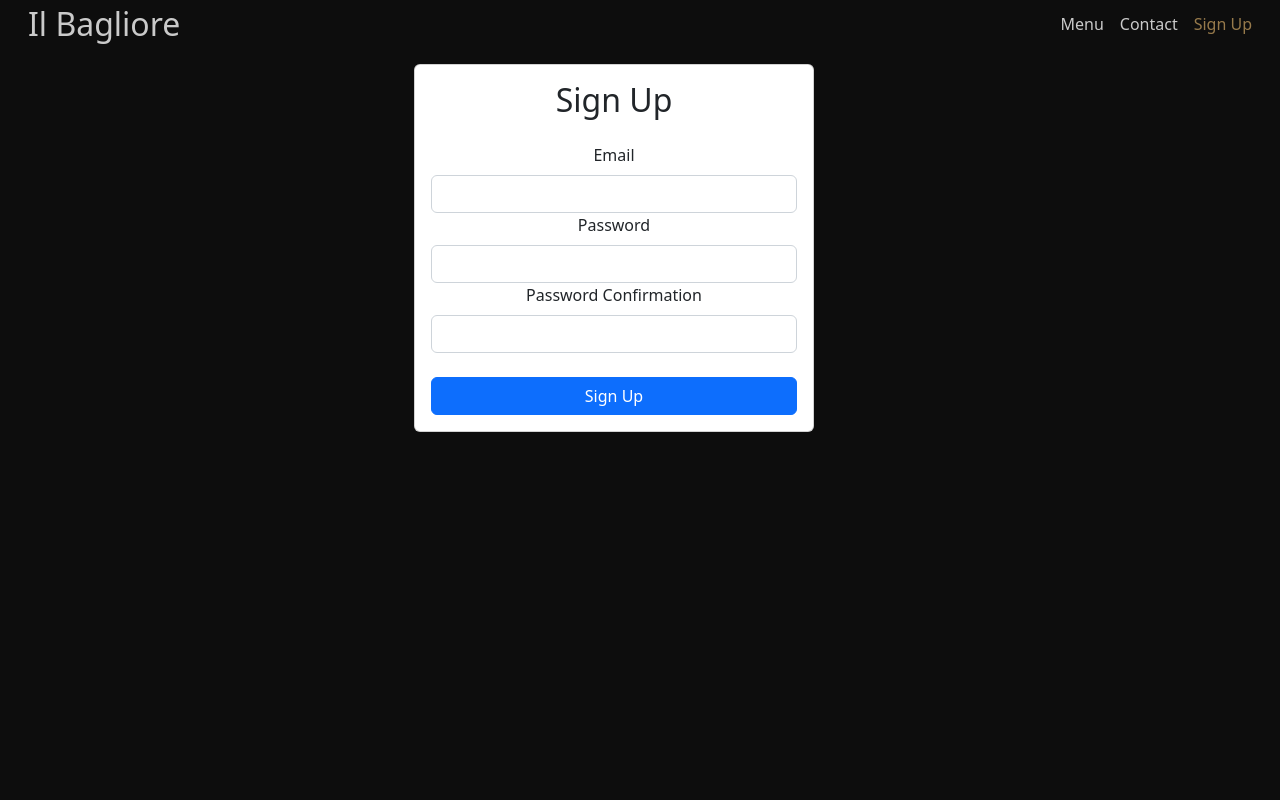
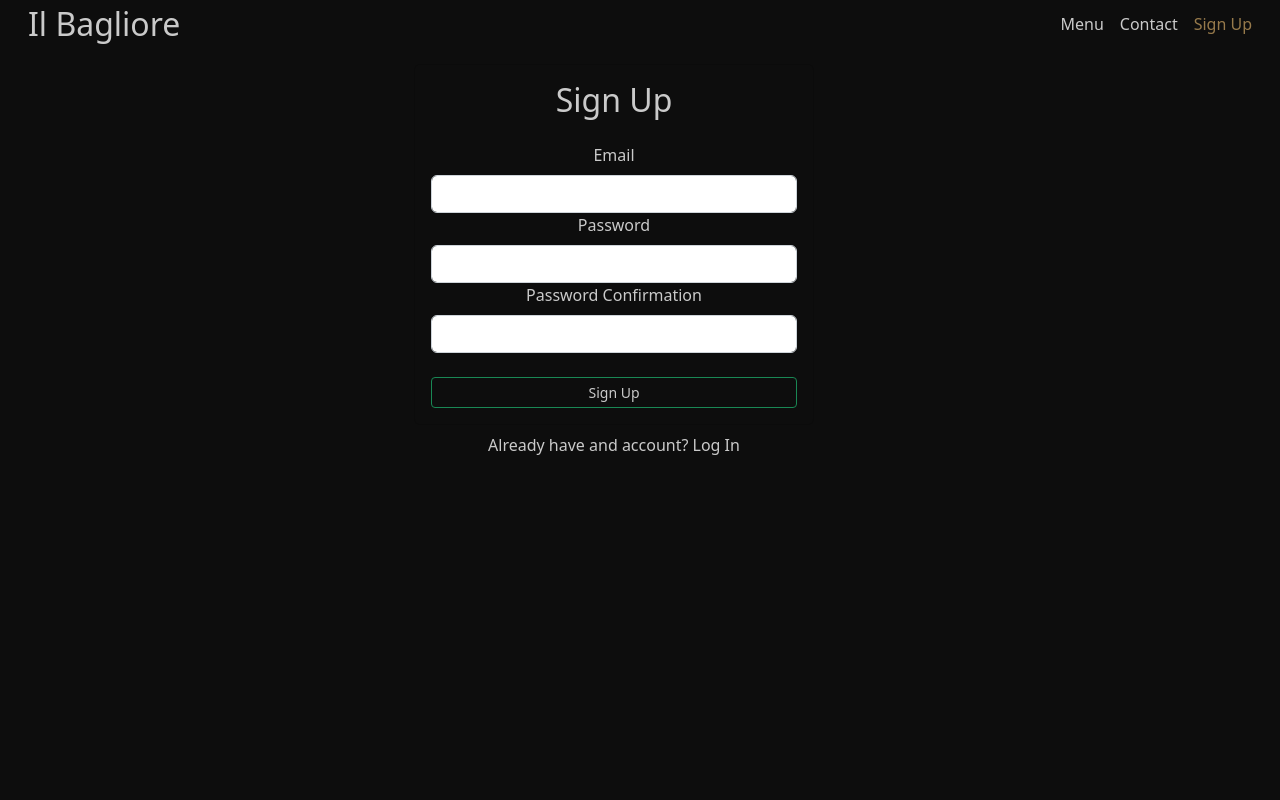
Before and after one commit to legg2710/shopping-cart-app, a React (Create React App) app in the folder cart/: page /signup in a window 1280 px wide. Shown: the top 800 px of the page. Built offline with nearby package versions, Linux system fonts and the light colour scheme.

Commit message:
Signup.js Update
css fixes on signup button and login div

```diff
--- a/cart/src/components/Signup.js
+++ b/cart/src/components/Signup.js
@@ -12,32 +12,33 @@ export default function Signup() {
         <Container className="d-flex align-times-center justify-content-center" style={{ minHeight: "100vh" }}>
 
             <div className="w-100" style={{ maxWidth: "400px" }}>
-            <Card>
+                <Card className='body'>
                     <Card.Body>
-                    <h2 className='text-center mb-4'>Sign Up</h2>
+                        <h2 className='text-second text-center mb-4'>Sign Up</h2>
                         <Form>
                             <Form.Group id="email">
-                            <Form.Label>Email</Form.Label>
+                                <Form.Label className='text-second'>Email</Form.Label>
                                 <Form.Control type="email" ref={emailRef} required/>
                             </Form.Group>
                             <Form.Group id="password">
-                            <Form.Label>Password</Form.Label>
+                                <Form.Label className='text-second'>Password</Form.Label>
                                 <Form.Control type="password" ref={passwordRef} required/>
                             </Form.Group>
                             <Form.Group id="password-confirm">
-                            <Form.Label>Password Confirmation</Form.Label>
+                                <Form.Label className='text-second'>Password Confirmation</Form.Label>
                                 <Form.Control type="password" ref={passwordConfirmationRef} required/>
                             </Form.Group>
-                        <Button className="w-100 mt-4" type="submit">Sign Up</Button>
+                            <Button className="body text-second btn btn-sm btn-outline-success w-100 mt-4" type="submit">Sign Up</Button>
                         </Form>
                     </Card.Body>
                 </Card>
+                <div className='w100 text-second text-center mt-2'>
+                    Already have and account? Log In
+                </div>
             </div>
         </Container>
 
-            <div className='w100 text-center mt-2'>
-                Already have and account? Log In
-            </div>
+
     </>
   )
 }
```
Also changed, not shown: cart/src/components/Signup.css (deleted, +0 -7 lines). Lines whose indentation alone changed are shown as unchanged.
